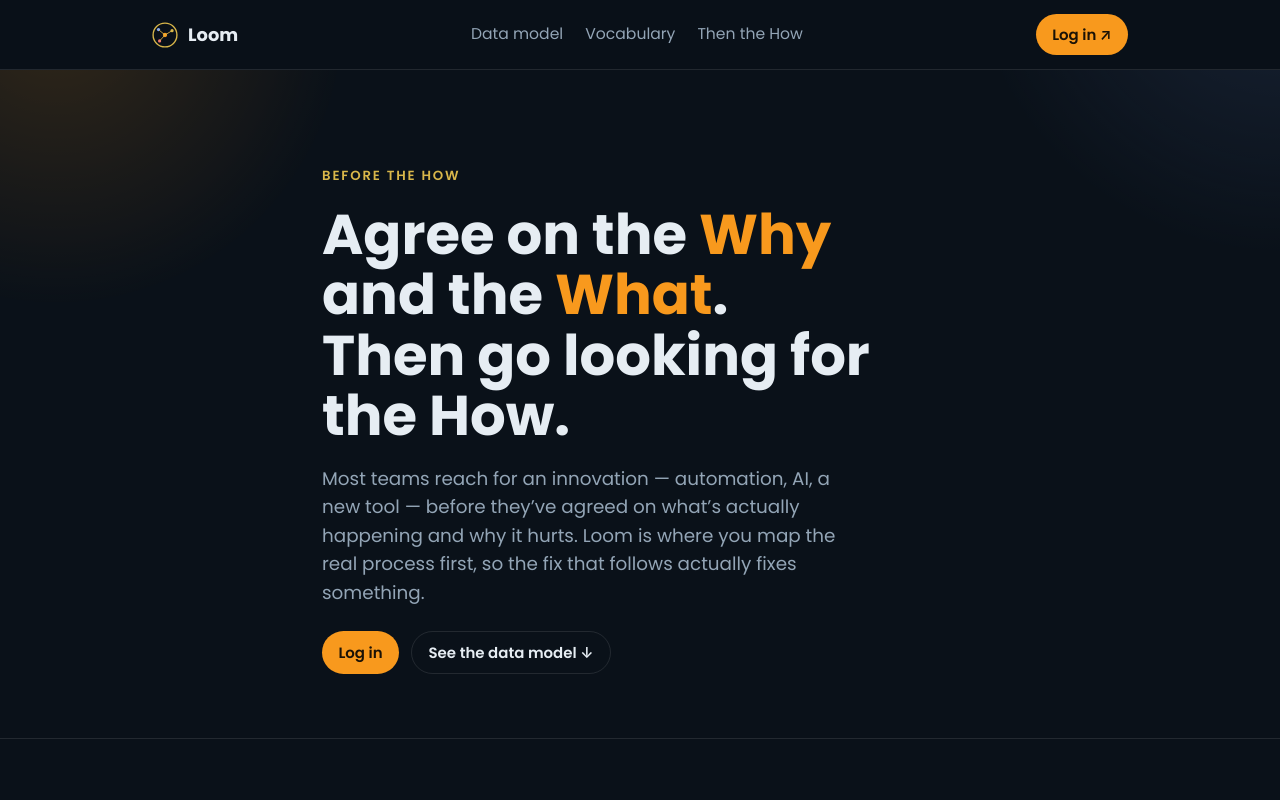
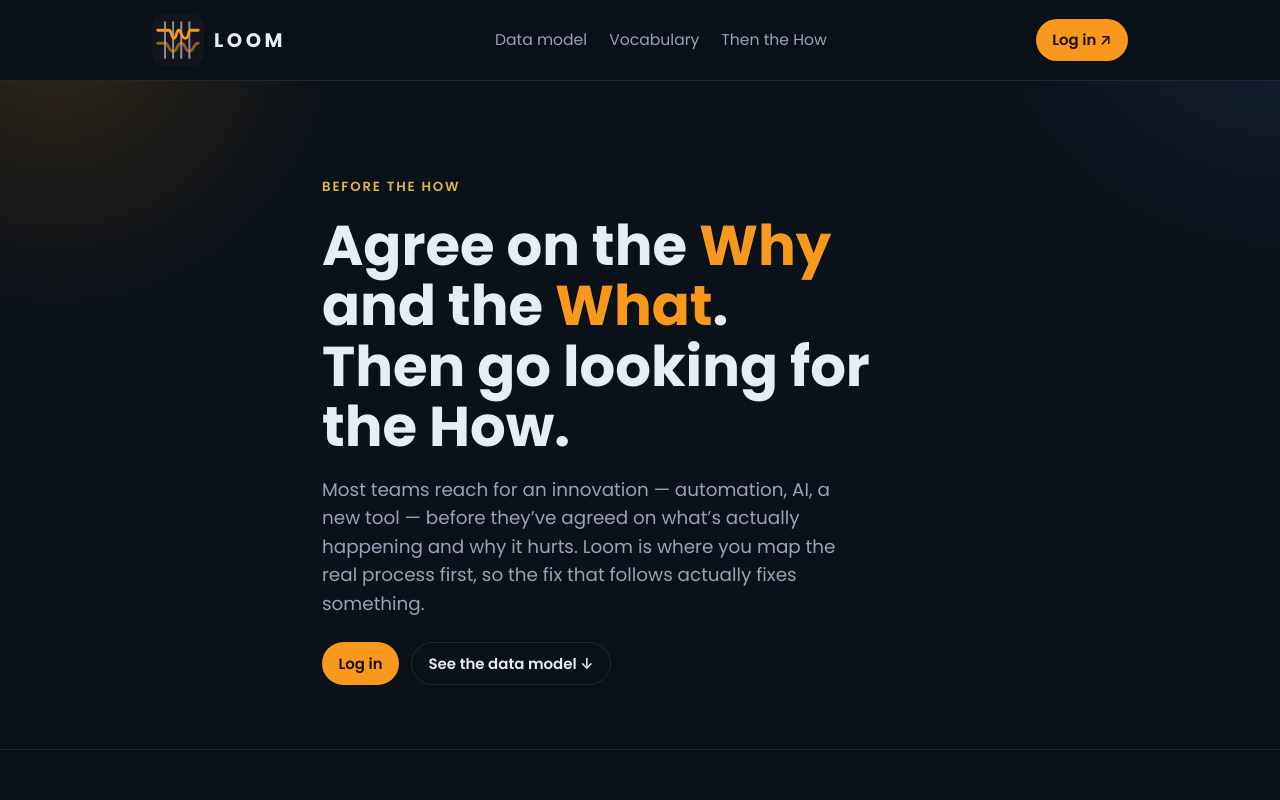
Before and after one commit to WoodsagePartners/loom, a Next.js app: page / in a window 1280 px wide. Shown: the top 800 px of the page. Built offline with nearby package versions, Linux system fonts and the light colour scheme; no server answers.

Commit message:
Bigger Loom mark, caps wordmark on landing, Workspaces header bar

```diff
--- a/app/page.tsx
+++ b/app/page.tsx
@@ -47,7 +47,8 @@ export default async function Home() {
         }
         .lp .nav-row{display:flex; align-items:center; justify-content:space-between; gap:16px; padding-block:14px}
         .lp .brand{display:flex; align-items:center; gap:10px; font-weight:700; font-size:1.05rem}
-        .lp .brand .mark{width:26px; height:26px; flex:none}
+        .lp .brand .mark{width:52px; height:52px; flex:none; border-radius:12px}
+        .lp .brand .wordmark{letter-spacing:.18em; font-size:1.15rem}
         .lp .nav-links{display:flex; gap:22px; font-size:.92rem; color:var(--muted)}
         .lp .nav-links a{color:inherit; text-decoration:none}
         .lp .nav-links a:hover{color:var(--fg)}
@@ -113,17 +114,9 @@ export default async function Home() {
         <header className="nav">
           <div className="wrap nav-row">
             <div className="brand">
-              <svg className="mark" viewBox="0 0 48 48" aria-hidden="true">
-                <circle cx="24" cy="24" r="22" fill="none" stroke="var(--wire)" strokeWidth="2.5" />
-                <circle cx="24" cy="24" r="4" fill="var(--accent)" />
-                <circle cx="12" cy="14" r="3" fill="var(--info)" />
-                <circle cx="37" cy="16" r="3" fill="var(--wire)" />
-                <circle cx="14" cy="35" r="3" fill="var(--rework)" />
-                <line x1="24" y1="24" x2="12" y2="14" stroke="var(--wire)" strokeWidth="1.6" />
-                <line x1="24" y1="24" x2="37" y2="16" stroke="var(--wire)" strokeWidth="1.6" />
-                <line x1="24" y1="24" x2="14" y2="35" stroke="var(--wire)" strokeWidth="1.6" />
-              </svg>
-              Loom
+              {/* eslint-disable-next-line @next/next/no-img-element */}
+              <img className="mark" src="/loom-mark.svg" alt="" width={52} height={52} />
+              <span className="wordmark">LOOM</span>
             </div>
             <nav className="nav-links">
               <a href="#model">Data model</a>
--- a/components/flow/flow-app.tsx
+++ b/components/flow/flow-app.tsx
@@ -773,7 +773,7 @@ export function FlowApp({
       <div className="glass-chrome flex-none border-b border-white/10 h-[4.25rem] flex items-center gap-3 pl-5 pr-8 relative z-40">
         <span className="flex items-center gap-2 font-semibold tracking-[0.16em] text-sm">
           {/* eslint-disable-next-line @next/next/no-img-element */}
-          <img src="/loom-mark.svg" alt="" width={28} height={28} className="rounded-lg" />
+          <img src="/loom-mark.svg" alt="" width={42} height={42} className="rounded-xl" />
           <span>THE <span className="text-orange">LOOM</span></span>
         </span>
         <span className="text-muted/40">|</span>
--- a/components/workspace-cards.tsx
+++ b/components/workspace-cards.tsx
@@ -87,7 +87,17 @@ export function WorkspaceCards({ workspaces }: { workspaces: Workspace[] }) {
   }
 
   return (
-    <main className="min-h-screen flex items-center justify-center p-6">
+    <div className="min-h-screen flex flex-col">
+      <div className="glass-chrome flex-none border-b border-white/10 h-[4.25rem] flex items-center gap-3 pl-5 pr-8">
+        <span className="flex items-center gap-3 font-semibold tracking-[0.16em] text-sm">
+          {/* eslint-disable-next-line @next/next/no-img-element */}
+          <img src="/loom-mark.svg" alt="" width={42} height={42} className="rounded-xl" />
+          <span>THE <span className="text-orange">LOOM</span></span>
+        </span>
+        <span className="text-muted/40">|</span>
+        <span className="font-mono text-[0.78rem] tracking-[0.16em] text-muted">{t("WORKSPACES", "ARBEITSBEREICHE")}</span>
+      </div>
+    <main className="flex-1 flex items-start justify-center p-6 pt-12">
       <div className="w-full max-w-2xl">
         <h1 className="text-lg font-medium mb-1">{t("Your workspaces", "Ihre Arbeitsbereiche")}</h1>
         <p className="text-muted text-sm font-light mb-6">{t("Choose where to work.", "Wählen Sie, wo Sie arbeiten möchten.")}</p>
@@ -141,5 +151,6 @@ export function WorkspaceCards({ workspaces }: { workspaces: Workspace[] }) {
         />
       )}
     </main>
+    </div>
   );
 }
```
